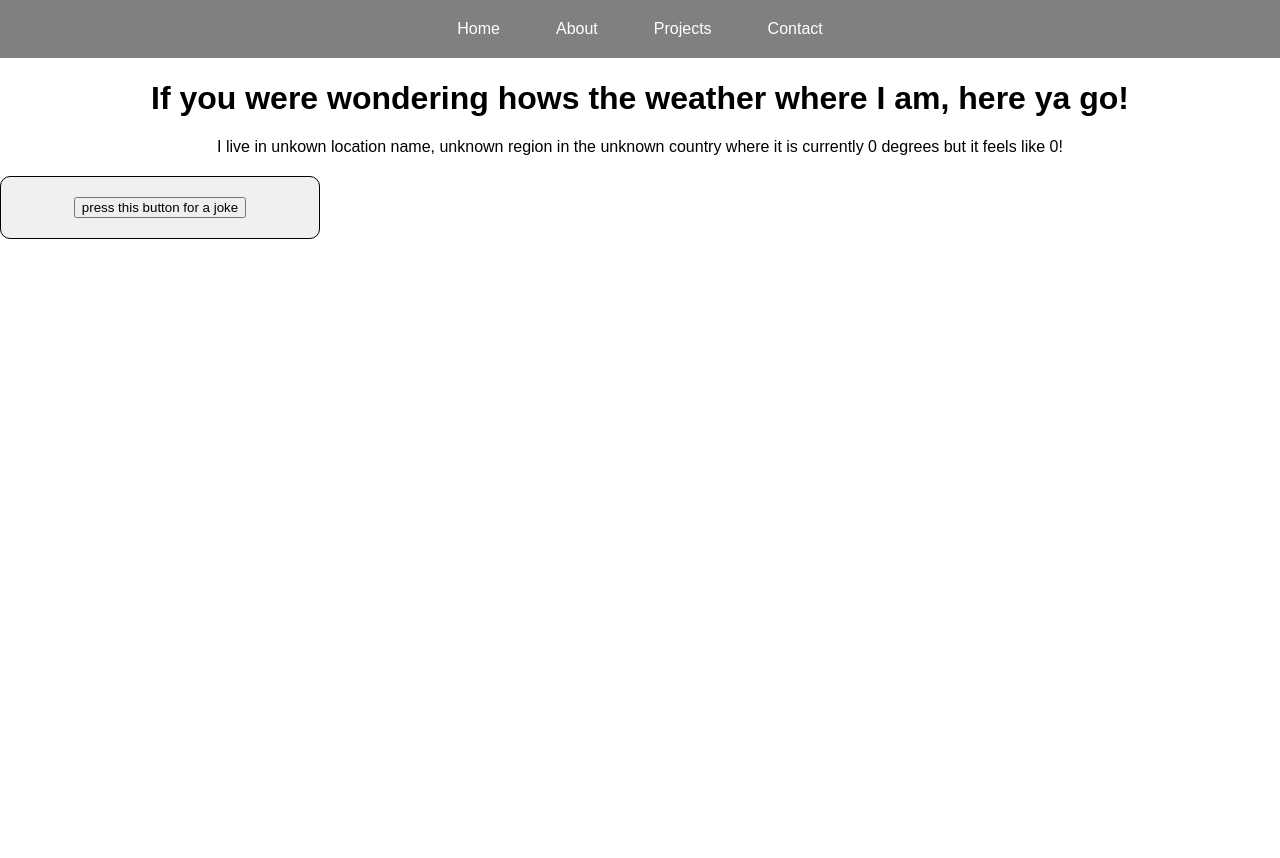
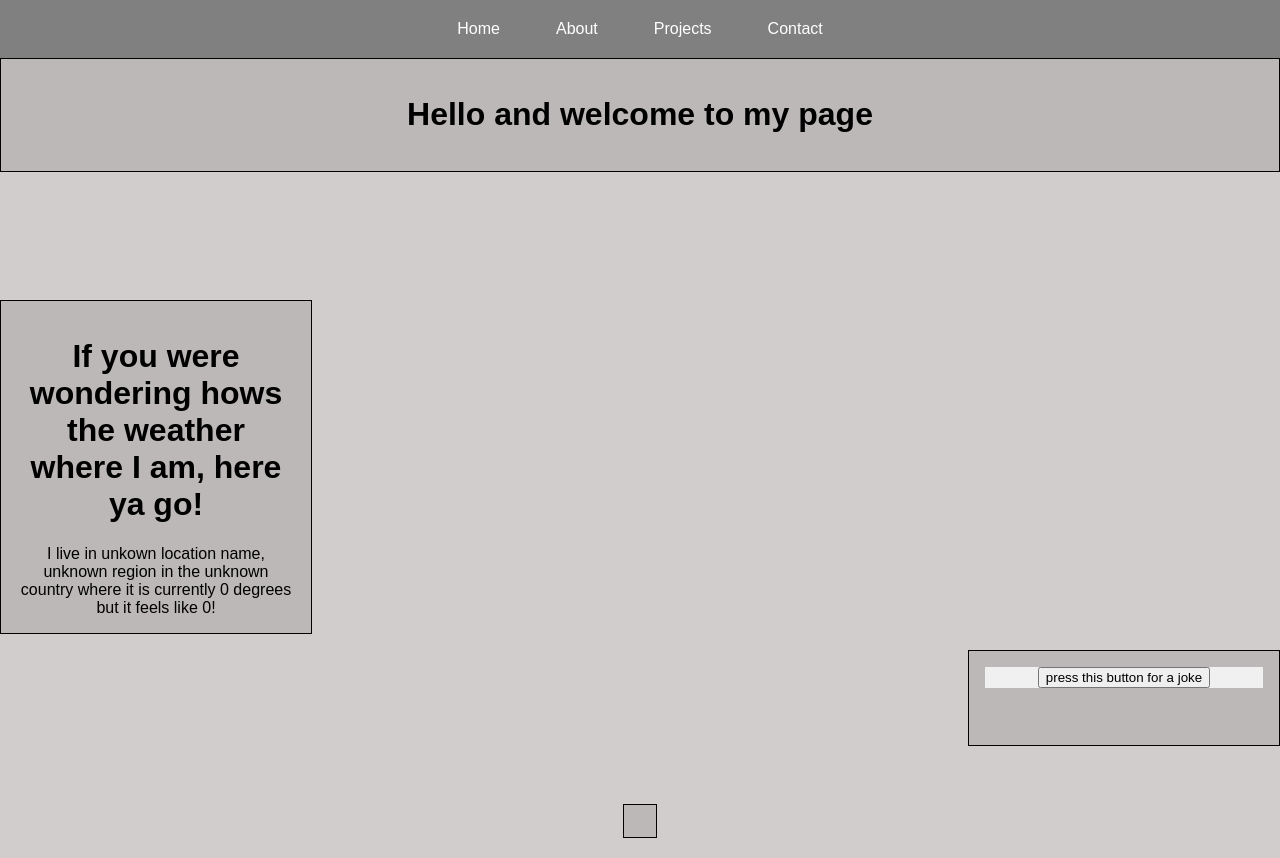
Before and after one commit to CharlesEMiddleton/MyPortfolio, a React (Create React App) app in the folder frontend/: page /home in a window 1280 px wide. Before the commit the page ends 800 px from the top, so only its background shows below. Built offline with nearby package versions, Linux system fonts and the light colour scheme; no server answers.

Commit message:
improvements

```diff
--- a/frontend/src/components/Navbar/NavbarStyles.css
+++ b/frontend/src/components/Navbar/NavbarStyles.css
@@ -17,7 +17,7 @@ body {
   display: flex;
   justify-content: center;
   align-items: center;
-  position: absolute;
+  position: relative;
   top:0;
   width: 100%;
 
--- a/frontend/src/pages/Home/Home.css
+++ b/frontend/src/pages/Home/Home.css
@@ -1,8 +1,59 @@
+
 .baseContainer{
-    display: flex;
+    display: grid;
+    position: relative;
+    grid-template-columns: 1fr 2fr 1fr;
+    grid-template-rows: 1fr 1fr 1fr 1fr 1fr;
+    grid-gap: 1em;
     background-color: rgb(209, 205, 205);
-    border-radius: 2%;
+    width: 100vw;
+    height: 100vh;
+}
+.baseContainer > div{
+    padding: 1rem;
+    background-color: gray;
     border: 1px solid black;
-    width: 25%;
-    padding:5%;
+    background-color: rgba(0, 0, 0, 0.1);
+
 }
+.box1{
+grid-column: 1/4;
+grid-row: 1/1;
+
+}
+.box1 :hover{
+   transform: scaleX(1.5);
+
+}
+.box2{
+    grid-column: 1/2;
+    grid-row: 3/4;
+
+}
+.box3{
+    grid-column: 3/4;
+    grid-row: 4/5;
+
+   }
+
+
+  @keyframes moveInCircle {
+    from {
+        transform: translateX(500px);
+      }
+      to {
+        transform: translateX(0);
+      }
+  }
+
+  .big-arrow-down {
+    width: 0;
+    height: 0;
+    border-left: 50px solid transparent;
+    border-right: 50px solid transparent;
+    border-top: 100px solid black;
+    position: absolute;
+    left: 50%;
+    bottom: 20px; /* Adjust this value to position the arrow at the bottom */
+    transform: translateX(-50%);
+  }
--- a/frontend/src/pages/Home/Home.js
+++ b/frontend/src/pages/Home/Home.js
@@ -1,14 +1,26 @@
 import React from "react";
 import WeatherAPI from "../../utilities/WeatherAPI/WeatherAPI";
 import JokeAPI from "../../utilities/JokeAPI/JokeAPI";
+import './Home.css'
 
 export default function Home (){
 
     return(
-        <div>
+        <div className="baseContainer">
+
+      <div className="big-arrow-down"></div>
+
+        <div className = "box1">
         <h1>Hello and welcome to my page</h1>
+        </div>
+        <div className = "box2" >
         <WeatherAPI />
+        </div>
+
+        <div className = "box3">
         <JokeAPI />
+        </div>
+
      </div>
 )
 }
--- a/frontend/src/utilities/JokeAPI/joke.css
+++ b/frontend/src/utilities/JokeAPI/joke.css
@@ -1,13 +1,5 @@
 .jokeContainer{
-    display: flex;
-    flex-direction: column;
-    justify-content: center;
-    align-items: center;
-    margin-top: 20px;
-    margin-bottom: 20px;
-    padding: 20px;
-    border: 1px solid black;
-    border-radius: 10px;
+
     background-color: #f0f0f0;
-    width:25%;
+
 }
```
Also changed, not shown: frontend/src/utilities/WeatherAPI/WeatherAPI.css (+7 -0 lines).
